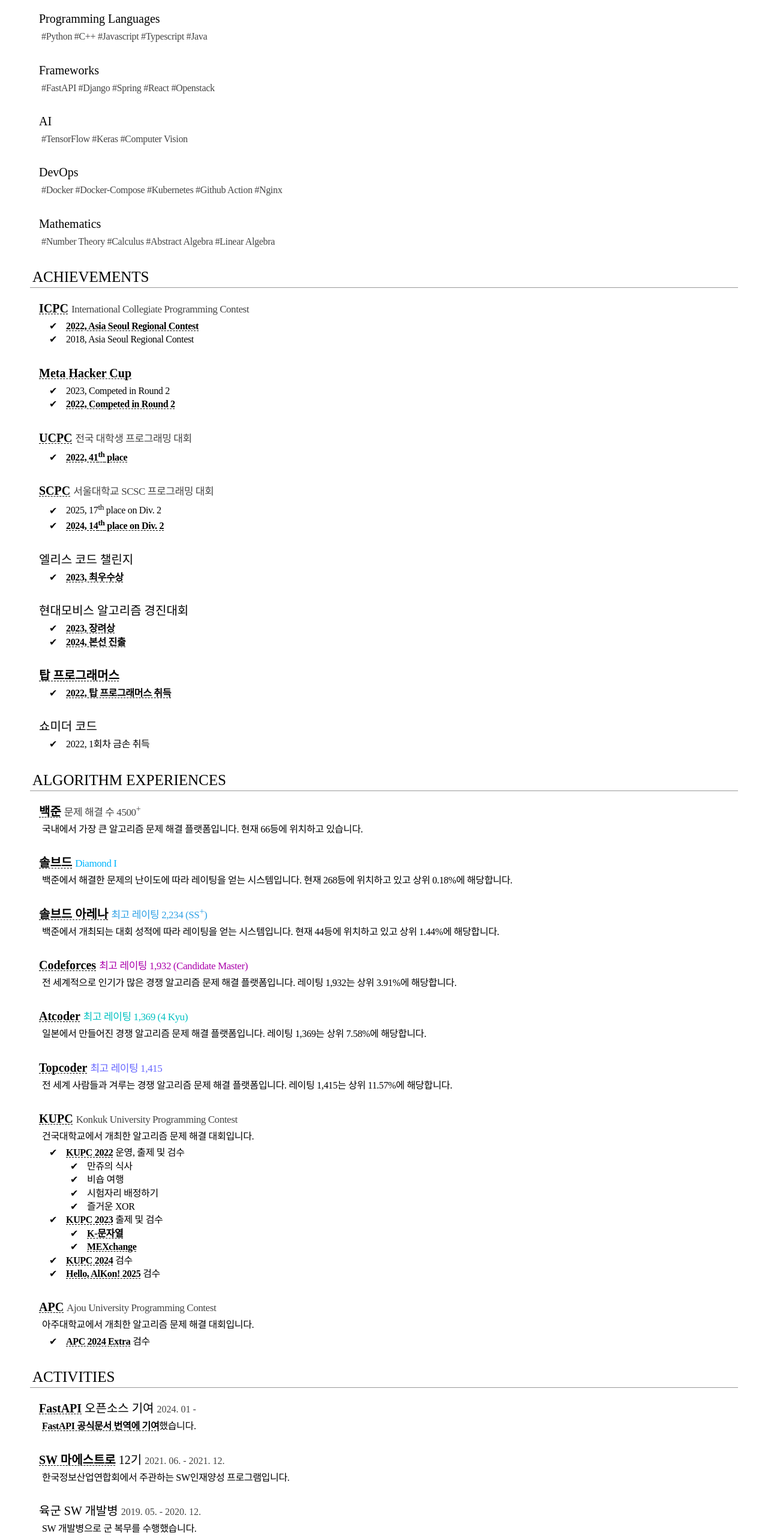
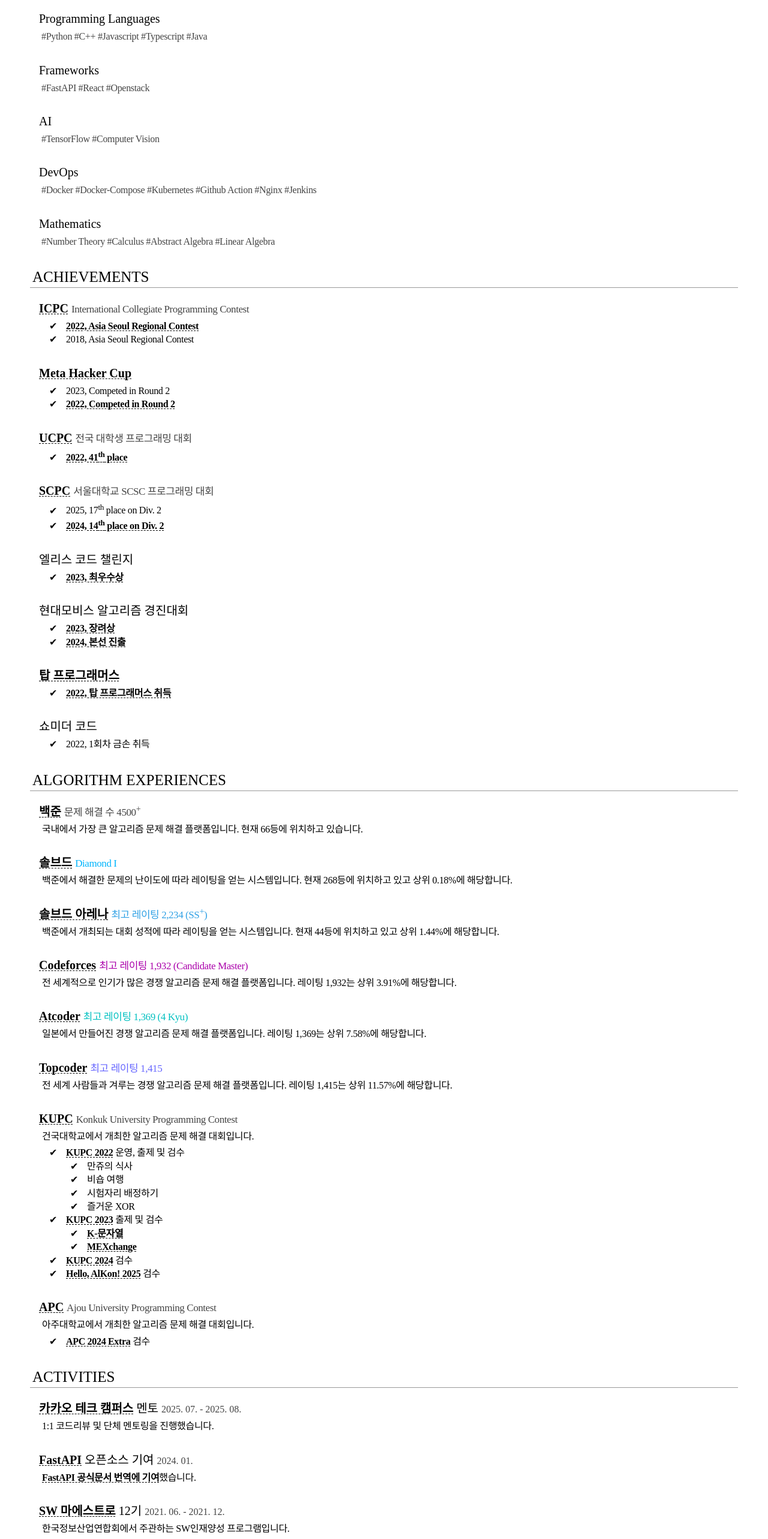
Before and after one commit to riroan/riroan.com, a React (Create React App) app in the folder riroan/: page / in a window 1280 px wide. Shown: the part 2420-4986 px from the top of the page at 60% size. Built offline with nearby package versions, Linux system fonts and the light colour scheme; no server answers; a web font is replaced by a local one.

Commit message:
멘토링 내역 추가

```diff
--- a/riroan/src/App.js
+++ b/riroan/src/App.js
@@ -244,15 +244,15 @@
 				</Div>
 				<Div>
 					<H2>Frameworks</H2>
-					<TechStack>#FastAPI #Django #Spring #React #Openstack</TechStack>
+					<TechStack>#FastAPI #React #Openstack</TechStack>
 				</Div>
 				<Div>
 					<H2>AI</H2>
-					<TechStack>#TensorFlow #Keras #Computer Vision</TechStack>
+					<TechStack>#TensorFlow #Computer Vision</TechStack>
 				</Div>
 				<Div>
 					<H2>DevOps</H2>
-					<TechStack>#Docker #Docker-Compose #Kubernetes #Github Action #Nginx</TechStack>
+					<TechStack>#Docker #Docker-Compose #Kubernetes #Github Action #Nginx #Jenkins</TechStack>
 				</Div>
 				<Div>
 					<H2>Mathematics</H2>
@@ -475,10 +475,21 @@
 				<H1>ACTIVITIES</H1>
 				<Div>
 					<H2>
+						<Trans t={t} i18nKey="2959cdd843">
+							<A href="https://www.kakaotechcampus.com/"></A>
+						</Trans>{' '}
+						<DateTime>2025. 07. - 2025. 08.</DateTime>
+					</H2>
+					<P>
+						<Trans t={t} i18nKey="5f2b0fcf6b"></Trans>
+					</P>
+				</Div>
+				<Div>
+					<H2>
 						<Trans t={t} i18nKey="3b161a077a">
 							<A href="https://fastapi.tiangolo.com/"></A>
 						</Trans>{' '}
-						<DateTime>2024. 01 - </DateTime>
+						<DateTime>2024. 01.</DateTime>
 					</H2>
 					<P>
 						<Trans t={t} i18nKey="fe7a212f7e">
--- a/riroan/src/i18n/locales/en.json
+++ b/riroan/src/i18n/locales/en.json
@@ -98,6 +98,8 @@
 	"dda64fb4b4": "Programming contest hosted at Ajou University",
 	"a53a4c11bf": "<0>APC 2024 Extra</0> Problem Tester",
 
+	"2959cdd843": "<0>Kakao Tech Campus</0> Mentor",
+	"5f2b0fcf6b": "Provided one-on-one code reviews and group mentoring",
 	"3b161a077a": "Open source contributions to <0>FastAPI</0>",
 	"fe7a212f7e": "<0>Cotributed to Korean translation of FastAPI docs</0>",
 	"f20ed21cf8": "Software Maestro",
--- a/riroan/src/i18n/locales/ko.json
+++ b/riroan/src/i18n/locales/ko.json
@@ -98,6 +98,8 @@
 	"dda64fb4b4": "아주대학교에서 개최한 알고리즘 문제 해결 대회입니다.",
 	"a53a4c11bf": "<0>APC 2024 Extra</0> 검수",
 
+	"2959cdd843": "<0>카카오 테크 캠퍼스</0> 멘토",
+	"5f2b0fcf6b": "1:1 코드리뷰 및 단체 멘토링을 진행했습니다.",
 	"3b161a077a": "<0>FastAPI</0> 오픈소스 기여",
 	"fe7a212f7e": "<0>FastAPI 공식문서 번역에 기여</0>했습니다.",
 	"f20ed21cf8": "SW 마에스트로",
```
